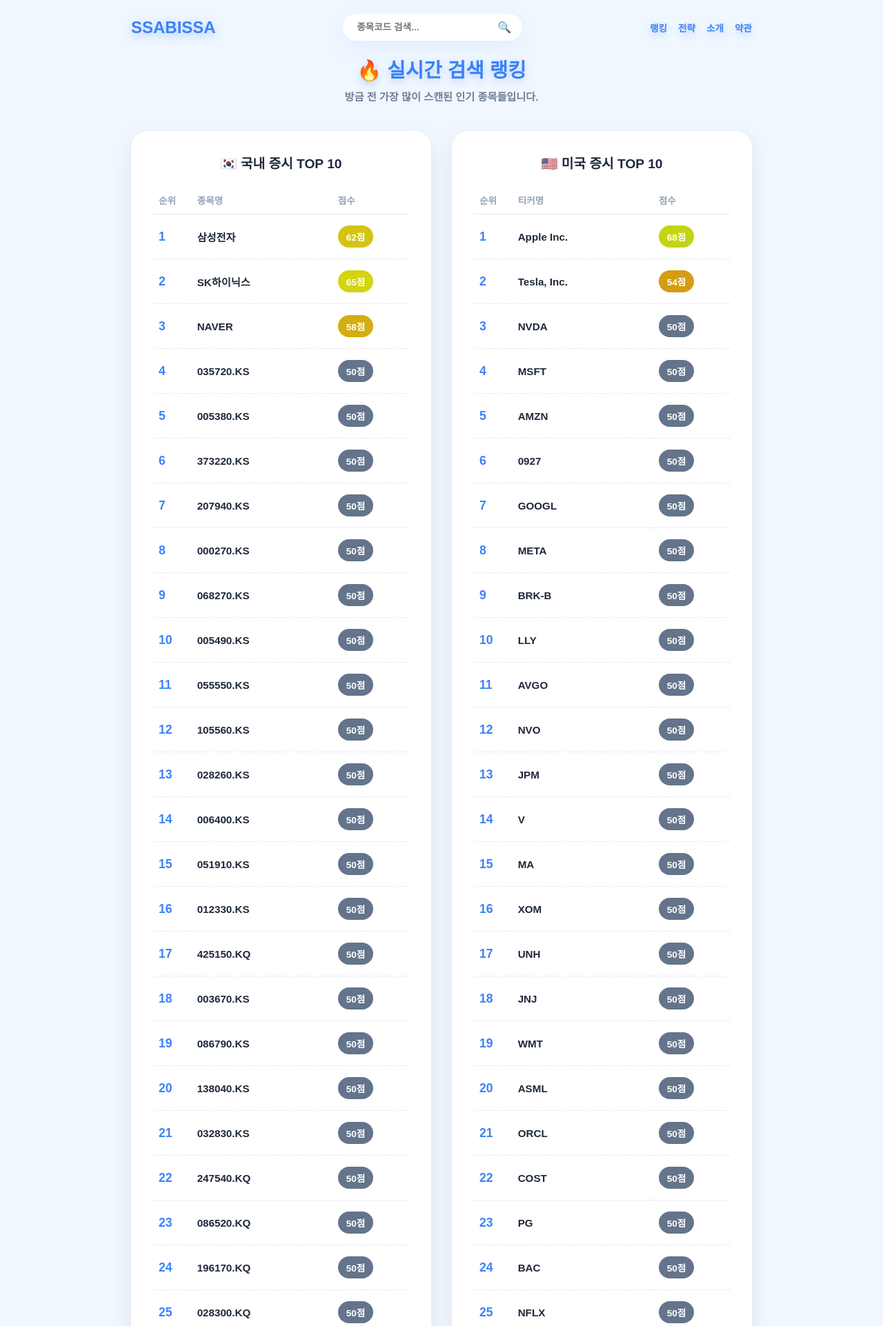
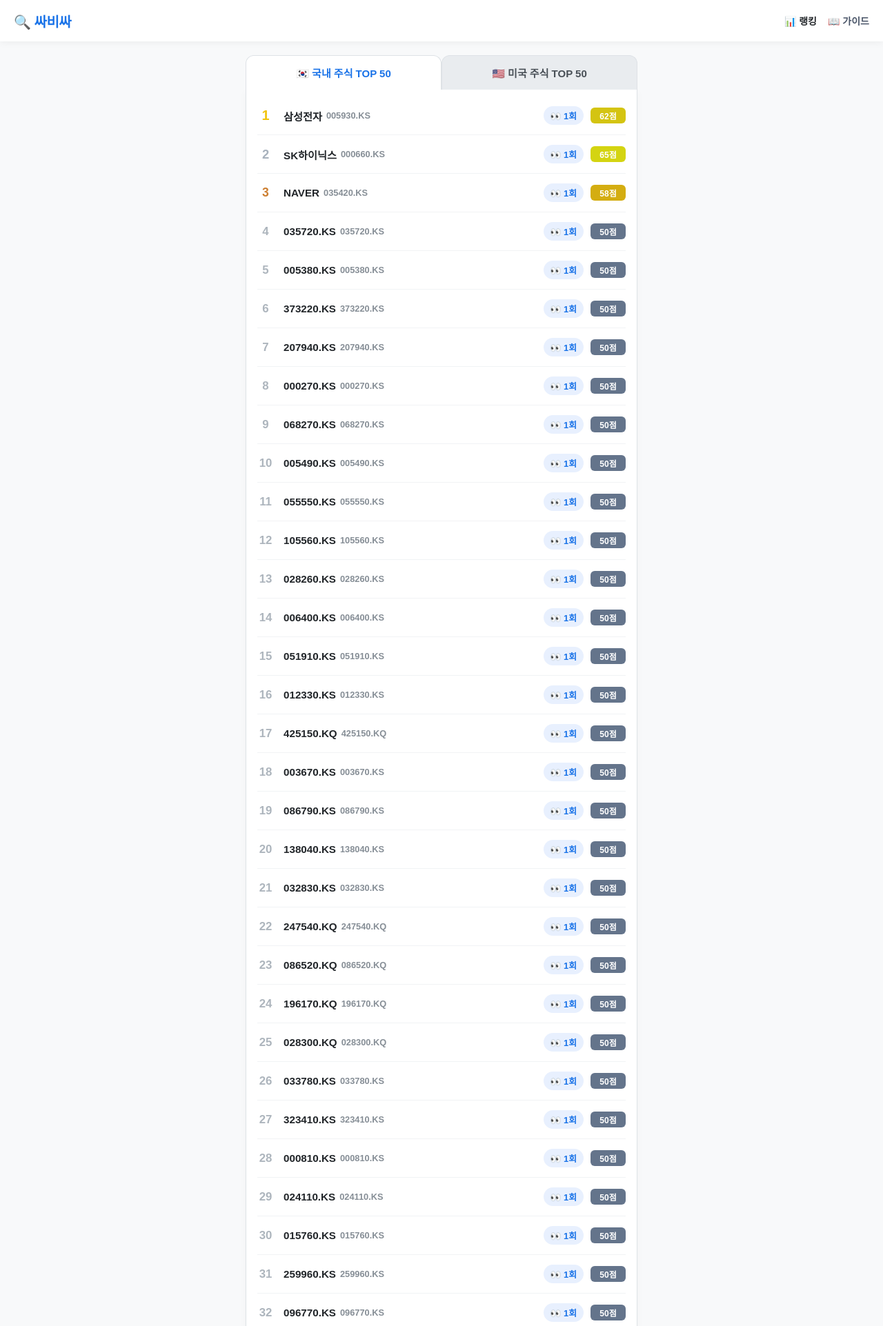
Before and after one commit to yeso7101/ssabissa, a FastAPI app: page /ranking in a window 1280 px wide. Shown: the top 1923 px of the page at 69% size. Run offline with FastAPI, Linux system fonts and the light colour scheme; some web fonts are replaced.

Commit message:
UI: 랭킹 페이지 브랜드 네임 싸비싸로 전면 교정 완료

```diff
--- a/templates/ranking.html
+++ b/templates/ranking.html
@@ -3,151 +3,225 @@
 <head>
     <meta charset="UTF-8">
     <meta name="viewport" content="width=device-width, initial-scale=1.0">
-    <title>실시간 인기 종목 증시 랭킹 - 싸비싸</title>
-    <meta name="description" content="글로벌 주식 시장에서 투자자들이 실시간으로 가장 많이 조회하고 가치를 스캔한 상위 10개 인기 종목의 중복 제거 가치 랭킹 보드입니다.">
-    <meta name="robots" content="index, follow">
-    <meta property="og:type" content="website">
-    <meta property="og:title" content="실시간 인기 종목 증시 랭킹 - 싸비싸">
-    <meta property="og:description" content="글로벌 주식 시장 실시간 펀더멘탈 가치 분석 스크리너 랭킹 순위">
-    <meta property="og:url" content="https://ssabissa.com/ranking">
-    <link rel="stylesheet" as="style" crossorigin href="https://fastly.jsdelivr.net/gh/orioncactus/pretendard@v1.3.9/dist/web/static/pretendard.css" />
+    <title>증시 랭킹 - 싸비싸</title>
     <style>
-        :root { --blue: #3b82f6; --bg: #f0f7ff; --text-main: #1e293b; --card-bg: #ffffff; }
-        body { background: var(--bg); color: var(--text-main); font-family: 'Pretendard', sans-serif; margin: 0; padding: 0; box-sizing: border-box; }
+        :root {
+            --blue: #1a73e8;
+            --text-main: #212529;
+            --text-sub: #868e96;
+            --border: #dee2e6;
+            --bg-gray: #f8f9fa;
+        }
 
-        .mobile-top-bar { display: none; text-align: center; padding: 16px 0; background: var(--bg); position: sticky; top: 0; z-index: 101; }
-        .mobile-logo { font-size: 1.6rem; font-weight: 900; color: var(--blue); text-decoration: none; text-shadow: 0 4px 12px rgba(59, 130, 246, 0.4); }
+        body {
+            font-family: 'Noto Sans KR', sans-serif;
+            background-color: var(--bg-gray);
+            margin: 0;
+            padding-top: 80px;
+            padding-bottom: 40px;
+        }
 
-        .floating-header { position: sticky; top: 0; z-index: 100; max-width: 900px; margin: 0 auto; padding: 20px 24px; display: flex; justify-content: space-between; align-items: center; background: var(--bg); }
-        .sub-logo { font-size: 1.5rem; font-weight: 900; color: var(--blue); text-decoration: none; text-shadow: 0 4px 15px rgba(59, 130, 246, 0.4); }
+        .container {
+            max-width: 600px;
+            margin: 0 auto;
+            padding: 0 16px;
+            box-sizing: border-box;
+        }
 
-        /* 🔍 검색창 내부 픽토그램 정렬 구조화 */
-        .mini-search { position: relative; width: 260px; display: flex; align-items: center; }
-        .mini-search input { width: 100%; padding: 12px 45px 12px 20px; border-radius: 30px; border: none; outline: none; font-size: 0.85rem; box-sizing: border-box; font-weight: 600; box-shadow: 0 10px 30px rgba(59, 130, 246, 0.08); }
-        .mini-search button { position: absolute; right: 16px; background: none; border: none; color: var(--blue); cursor: pointer; display: flex; align-items: center; justify-content: center; padding: 0; font-size: 1rem; }
+        /* 📂 서류함(카테고리 탭) 디자인 크래프트 */
+        .tab-container {
+            display: flex;
+            margin-bottom: -1px;
+            position: relative;
+            z-index: 2;
+        }
+        .tab-button {
+            flex: 1;
+            padding: 14px;
+            text-align: center;
+            font-weight: 800;
+            font-size: 15px;
+            background-color: #e9ecef;
+            color: #495057;
+            border: 1px solid var(--border);
+            border-bottom: none;
+            border-top-left-radius: 12px;
+            border-top-right-radius: 12px;
+            cursor: pointer;
+            transition: all 0.2s;
+        }
+        .tab-button.active {
+            background-color: #ffffff;
+            color: var(--blue);
+            border-color: var(--border) var(--border) #ffffff;
+        }
 
-        .sub-nav { display: flex; gap: 16px; }
-        .sub-nav a { text-decoration: none; color: var(--blue); font-size: 0.85rem; font-weight: 800; text-shadow: 0 4px 12px rgba(59, 130, 246, 0.3); }
+        /* 📝 깔끔한 한 줄 랭킹 보드 박스 */
+        .ranking-board {
+            background: #ffffff;
+            border: 1px solid var(--border);
+            border-radius: 0 0 16px 16px;
+            padding: 10px 16px;
+            box-shadow: 0 4px 12px rgba(0,0,0,0.03);
+        }
 
-        .container { max-width: 900px; margin: 0 auto 60px auto; padding: 0 20px; }
-        .grid-layout { display: grid; grid-template-columns: 1fr 1fr; gap: 30px; }
+        /* 한 줄 정렬 아이템 구조 */
+        .rank-item {
+            display: flex;
+            align-items: center;
+            justify-content: space-between;
+            padding: 14px 0;
+            border-bottom: 1px solid #f1f3f5;
+        }
+        .rank-item:last-child {
+            border-bottom: none;
+        }
 
-        .floating-card { background: var(--card-bg); border-radius: 24px; padding: 32px; box-shadow: 0 10px 30px rgba(0, 0, 0, 0.08); border: none; }
-        .card-title { font-size: 1.2rem; font-weight: 900; color: var(--text-main); margin-top: 0; margin-bottom: 20px; text-align: center; }
+        /* 왼쪽 영역: 등수 + 종목명/티커 */
+        .rank-left {
+            display: flex;
+            align-items: center;
+            gap: 14px;
+            overflow: hidden;
+            white-space: nowrap;
+        }
+        .rank-number {
+            font-weight: 900;
+            color: #adb5bd;
+            width: 24px;
+            text-align: center;
+            font-size: 1.05rem;
+        }
+        /* TOP 3 강조 색상 */
+        .rank-1 { color: #f1c40f; font-size: 1.25rem; }
+        .rank-2 { color: #a8b2bd; font-size: 1.15rem; }
+        .rank-3 { color: #cd7f32; font-size: 1.1rem; }
 
-        table { width: 100%; border-collapse: collapse; }
-        th { text-align: left; padding: 10px 8px; color: #94a3b8; font-size: 0.85rem; font-weight: 700; border-bottom: 1px solid #e2e8f0; }
-        td { padding: 16px 8px; border-bottom: 1px dashed #e2e8f0; font-size: 0.95rem; font-weight: 600; }
-        .rank-no { color: var(--blue); font-weight: 900; font-size: 1.1rem; }
-        .score-pill { color: #fff; padding: 6px 12px; border-radius: 20px; font-size: 0.85rem; font-weight: 800; display: inline-block;}
+        .stock-info {
+            display: flex;
+            align-items: center;
+            gap: 6px;
+        }
+        .stock-name {
+            font-weight: 700;
+            color: var(--text-main);
+            font-size: 0.95rem;
+        }
+        .stock-ticker {
+            font-size: 0.8rem;
+            color: var(--text-sub);
+            font-weight: 600;
+        }
 
-        .rank-link { color: var(--text-main); text-decoration: none; cursor: pointer; }
-        .rank-link:hover { color: var(--blue); text-decoration: underline; }
-
-      @media (max-width: 768px) {
-    .mobile-top-bar { display: block; }
-    .floating-header { display: none; }
-
-    /* 양옆 정렬(space-between)과 패딩 정돈 */
-    .sub-nav {
-        position: fixed;
-        top: 0;
-        bottom: auto;
-        left: 0;
-        right: 0;
-        background: #ffffff;
-        padding: 0 20px; /* 좌우 여백 */
-        height: 60px;    /* 상단바 높이 고정 */
-        box-shadow: 0 4px 25px rgba(0,0,0,0.06);
-        justify-content: space-between; /* 👈 요게 타이틀과 메뉴를 양옆으로 찢어줍니다 */
-        align-items: center; /* 세로 가운데 정렬 */
-        width: 100%;
-        box-sizing: border-box;
-        display: flex !important;
-        z-index: 1000;
-    }
-
-    .container {
-        margin-top: 80px;
-        margin-bottom: 40px;
-        padding: 0 12px;
-    }
-
-    .floating-card { padding: 24px; border-radius: 20px; }
-}
+        /* 오른쪽 영역: 조회수 + 점수 배지 */
+        .rank-right {
+            display: flex;
+            align-items: center;
+            gap: 10px;
+            flex-shrink: 0;
+        }
+        .view-count {
+            font-size: 0.8rem;
+            font-weight: 700;
+            color: var(--blue);
+            background: #e8f0fe;
+            padding: 4px 10px;
+            border-radius: 20px;
+        }
+        .score-badge {
+            font-size: 0.75rem;
+            padding: 3px 8px;
+            border-radius: 6px;
+            color: white;
+            font-weight: 800;
+            min-width: 35px;
+            text-align: center;
+        }
     </style>
 </head>
 <body>
-    <div class="mobile-top-bar">
-        <a href="/" class="mobile-logo">SSABISSA</a>
-    </div>
 
-    <div style="padding: 0 20px;">
-        <div class="floating-header">
-            <a href="/" class="sub-logo">SSABISSA</a>
-            <form action="/" method="POST" class="mini-search">
-                <input type="text" name="ticker" placeholder="종목코드 검색..." required autocomplete="off">
-                <button type="submit">🔍</button>
-            </form>
-            <div class="sub-nav"><a href="/ranking">랭킹</a><a href="/strategy">전략</a><a href="/about">소개</a><a href="/privacy">약관</a></div>
+    <div class="sub-navbar" style="position: fixed; top: 0; left: 0; width: 100%; height: 60px; background: #ffffff; box-shadow: 0 2px 10px rgba(0,0,0,0.05); display: flex; justify-content: space-between; align-items: center; padding: 0 20px; box-sizing: border-box; z-index: 1000;">
+        <a href="/" style="text-decoration: none; color: var(--blue); font-weight: 800; font-size: 20px; letter-spacing: -0.5px;">
+            🔍 싸비싸
+        </a>
+        <div style="display: flex; gap: 16px;">
+            <a href="/ranking" style="text-decoration: none; color: var(--text-main); font-weight: bold; font-size: 14px;">📊 랭킹</a>
+            <a href="/strategy" style="text-decoration: none; color: #4a5568; font-weight: bold; font-size: 14px;">📖 가이드</a>
         </div>
     </div>
 
-    <form id="hiddenForm" action="/" method="POST" style="display:none;">
-        <input type="hidden" id="hiddenTicker" name="ticker">
-    </form>
-
     <div class="container">
-        <div style="text-align: center; margin-bottom: 40px;">
-            <h1 style="color: var(--blue); font-weight: 900; font-size: 1.8rem; margin: 0 0 8px 0; text-shadow: 0 4px 12px rgba(59, 130, 246, 0.3);">🔥 실시간 검색 랭킹</h1>
-            <p style="color: #718096; font-size: 0.95rem; font-weight: 600; margin: 0;">방금 전 가장 많이 스캔된 인기 종목들입니다.</p>
+        <div class="tab-container">
+            <div id="tab-kr" class="tab-button active" onclick="switchTab('kr')">🇰🇷 국내 주식 TOP 50</div>
+            <div id="tab-us" class="tab-button" onclick="switchTab('us')">🇺🇸 미국 주식 TOP 50</div>
         </div>
 
-        <div class="grid-layout">
-            <div class="floating-card">
-                <h2 class="card-title">🇰🇷 국내 증시 TOP 10</h2>
-                <table>
-                    <tr><th width="15%">순위</th><th>종목명</th><th width="30%">점수</th></tr>
-                    {% for item in kr_rankings %}
-                    <tr>
-                        <td class="rank-no">{{ item.rank }}</td>
-                        <td><span class="rank-link" onclick="searchTicker('{{ item.ticker }}')">{{ item.name }}</span></td>
-                        <td><span class="score-pill" style="background: {{ item.color }};">{{ item.score }}점</span></td>
-                    </tr>
-                    {% endfor %}
-                </table>
+        <div id="kr-board" class="ranking-board">
+            {% for item in kr_rankings %}
+            <div class="rank-item">
+                <div class="rank-left">
+                    <span class="rank-number {% if item.rank <= 3 %}rank-{{item.rank}}{% endif %}">{{item.rank}}</span>
+                    <div class="stock-info">
+                        <span class="stock-name">{{item.name}}</span>
+                        <span class="stock-ticker">{{item.ticker}}</span>
+                    </div>
+                </div>
+                <div class="rank-right">
+                    <span class="view-count">👀 {{item.views}}회</span>
+                    <span class="score-badge" style="background-color: {{item.color}};">{{item.score}}점</span>
+                </div>
             </div>
-            <div class="floating-card">
-                <h2 class="card-title">🇺🇸 미국 증시 TOP 10</h2>
-                <table>
-                    <tr><th width="15%">순위</th><th>티커명</th><th width="30%">점수</th></tr>
-                    {% for item in us_rankings %}
-                    <tr>
-                        <td class="rank-no">{{ item.rank }}</td>
-                        <td><span class="rank-link" onclick="searchTicker('{{ item.ticker }}')">{{ item.name }}</span></td>
-                        <td><span class="score-pill" style="background: {{ item.color }};">{{ item.score }}점</span></td>
-                    </tr>
-                    {% endfor %}
-                </table>
+            {% endfor %}
+        </div>
+
+        <div id="us-board" class="ranking-board" style="display: none;">
+            {% for item in us_rankings %}
+            <div class="rank-item">
+                <div class="rank-left">
+                    <span class="rank-number {% if item.rank <= 3 %}rank-{{item.rank}}{% endif %}">{{item.rank}}</span>
+                    <div class="stock-info">
+                        <span class="stock-name">{{item.name}}</span>
+                        <span class="stock-ticker">{{item.ticker}}</span>
+                    </div>
+                </div>
+                <div class="rank-right">
+                    <span class="view-count">👀 {{item.views}}회</span>
+                    <span class="score-badge" style="background-color: {{item.color}};">{{item.score}}점</span>
+                </div>
             </div>
+            {% endfor %}
         </div>
     </div>
 
-    <div class="sub-nav">
-    <a href="/" style="text-decoration: none; color: #1a73e8; font-weight: 800; font-size: 18px; letter-spacing: -0.5px;">
-        🔍 싸비싸
-    </a>
+    <style>
+        @media (max-width: 768px) {
+            body { padding-top: 75px; }
+            .container { padding: 0 12px; }
+            .tab-button { font-size: 14px; padding: 12px; }
+            .stock-name { font-size: 0.9rem; max-width: 140px; overflow: hidden; text-overflow: ellipsis; }
+        }
+    </style>
 
-    <div style="display: flex; gap: 16px;">
-        <a href="/ranking" style="text-decoration: none; color: #4a5568; font-weight: bold; font-size: 14px;">📊 랭킹</a>
-        <a href="/strategy" style="text-decoration: none; color: #4a5568; font-weight: bold; font-size: 14px;">📖 가이드</a>
-        <a href="/about" style="text-decoration: none; color: #4a5568; font-weight: bold; font-size: 14px;">📝 소개</a>
-    </div>
-</div>
     <script>
-        function searchTicker(ticker) {
-            document.getElementById("hiddenTicker").value = ticker;
-            document.getElementById("hiddenForm").submit();
+        // 서류함 탭 전환 스크립트 엔진
+        function switchTab(market) {
+            const tabKr = document.getElementById('tab-kr');
+            const tabUs = document.getElementById('tab-us');
+            const krBoard = document.getElementById('kr-board');
+            const usBoard = document.getElementById('us-board');
+
+            if (market === 'kr') {
+                tabKr.classList.add('active');
+                tabUs.classList.remove('active');
+                krBoard.style.display = 'block';
+                usBoard.style.display = 'none';
+            } else {
+                tabKr.classList.remove('active');
+                tabUs.classList.add('active');
+                krBoard.style.display = 'none';
+                usBoard.style.display = 'block';
+            }
         }
     </script>
 </body>
```
